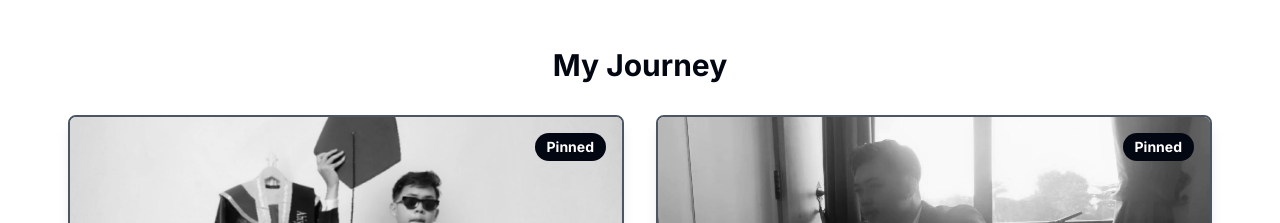
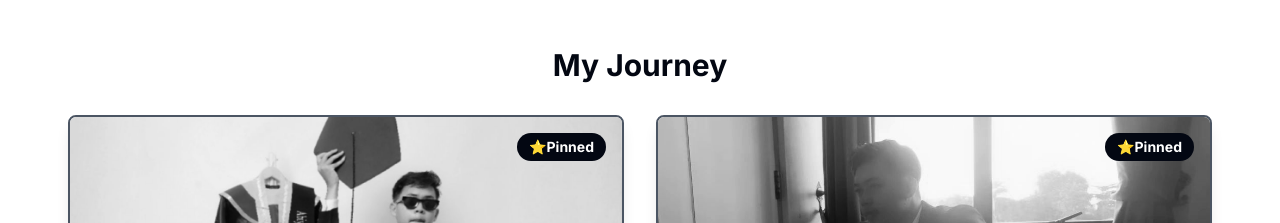
Before and after one commit to Abiyogaaa/Portofolio.web, a Next.js app: page / in a window 1280 px wide. Shown: the part 1480-1703 px from the top of the page. Built offline with nearby package versions, Linux system fonts and the light colour scheme.

Commit message:
Menambahkan fitur

```diff
--- a/components/sections/MyJourney.tsx
+++ b/components/sections/MyJourney.tsx
@@ -417,7 +417,7 @@ export default function MyJourney() {
                 )}
                 {item.isPinned && (
                   <span className="px-3 py-1 text-sm font-bold text-white bg-gray-950 rounded-full">
-                    Pinned
+                    ⭐Pinned
                   </span>
                 )}
               </div>
```
